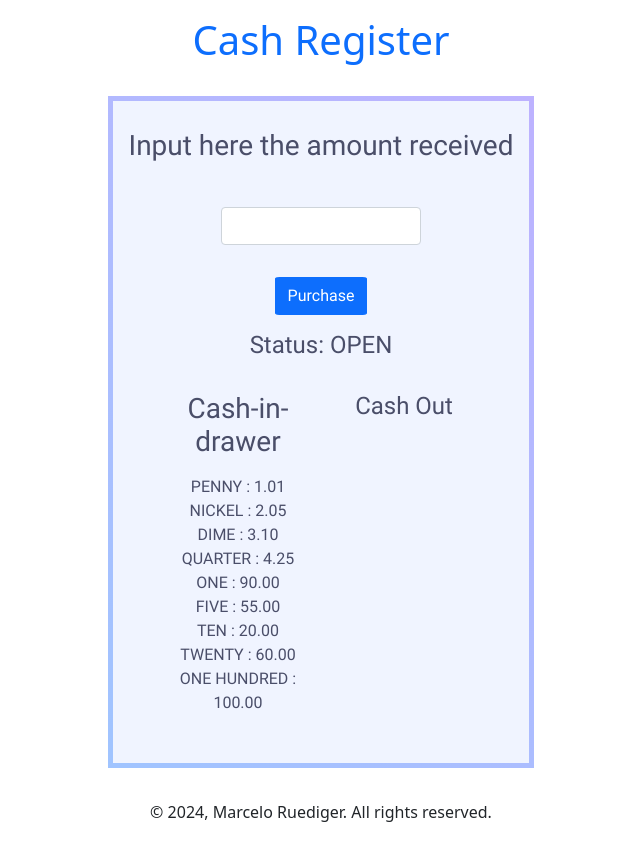
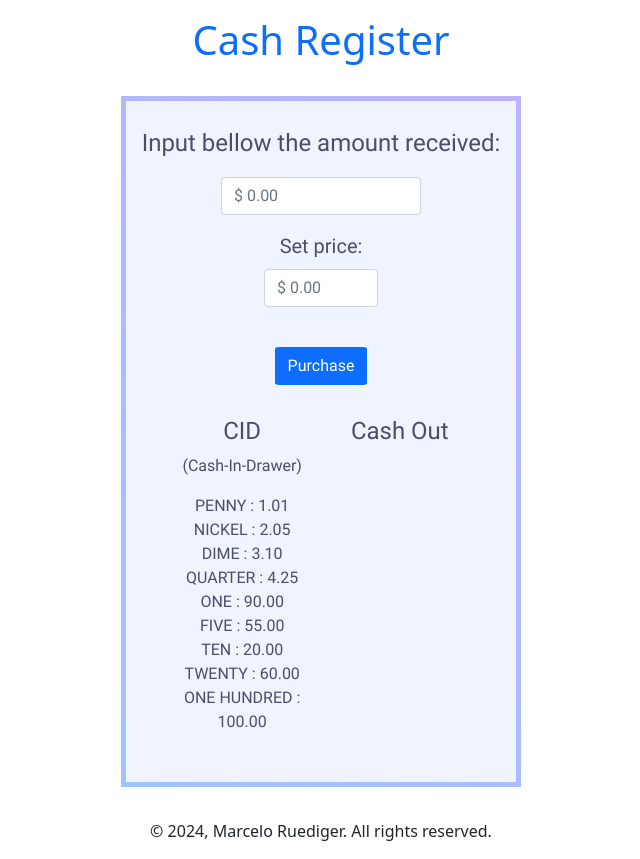
Before and after one commit to Manobrawn/cash-register, a plain HTML site: page index.html in a window 1280 px wide. Shown: the whole page, without its empty margins (319-959 px from the left). Drawn offline with nearby package versions, Linux system fonts and the light colour scheme.

Commit message:
added set price input

```diff
--- a/index.html
+++ b/index.html
@@ -14,21 +14,25 @@
     </header>
     <main class="text-center">
         <div class="main-container inner-main-container">
-            <label for="cash"><span class="fs-3">Input here the amount received</span></label><br>
-            <input type="number" id="cash" class="form-control">
+            <label for="cash"><span class="fs-4">Input bellow the amount received:</span></label><br>
+            <input type="number" id="cash" class="form-control" placeholder="$ 0.00">
+            <label for="price-input" class="fs-5">Set price: </label>
+            <span class="d-flex justify-content-center">
+                <input class="price-input form-control" type="number" id="price-input" placeholder="$ 0.00">
+            </span>
             <div class="fs-5" id="change-due"></div>
             <button class="btn btn-primary" id="purchase-btn">Purchase</button>
-            <h4 id="status">Status: OPEN</h4>
             <div class="row">
                 <!-- Cash-in-drawer Column -->
                 <div class="col-md-6">
-                    <span class="text-center"><h3>Cash-in-drawer</h3></span>
+                    <span class="text-center"><h2>CID</h2></span>
+                    <p class="text-center">(Cash-In-Drawer)</p>
                     <div id="cid"></div>
                 </div>
                 <!-- Cash-Out Column -->
                 <div class="col-md-6">
                     <div id="cod">
-                        <h4 id="cod-header">Cash Out</h4>
+                        <h2 id="cod-header">Cash Out</h2>
                     </div>
                 </div>
             </div>
--- a/script.js
+++ b/script.js
@@ -3,10 +3,8 @@ const purchaseBtn = document.getElementById("purchase-btn");
 const changeDueContainer = document.getElementById("change-due");
 const cidContainer = document.getElementById("cid");
 const codContainer = document.getElementById("cod");
-const codHeader = document.getElementById("cod-header");
-const cidStatusDom = document.getElementById("status");
+const priceInput = document.getElementById("price-input");
 
-let price = 5.5;
 let cid = [
   ['PENNY', 1.01],
   ['NICKEL', 2.05],
@@ -21,7 +19,7 @@ let cid = [
 
 const isCashEnough = () => {
     const cashFixed = cash.value;
-    const priceFixed = price;
+    const priceFixed = priceInput.value;
     if (Number(cashFixed) === Number(priceFixed)) {
         alert("No change due - customer paid with exact cash");
         return true;
@@ -48,8 +46,7 @@ const convertMap = [
 ];
 
 const breakChange = () => {
-    let cidStatus = "Status: OPEN"
-    let change = changeDue(cash, price);
+    let change = changeDue(cash, priceInput.value);
     let subtrahends = [];
     const tempCid = cid.map(([denomination, amount]) => [denomination, amount]);
 
@@ -73,24 +70,15 @@ const breakChange = () => {
 
 const updateCid = () => {
     const subtrahends = breakChange();
-    let cidStatus = "Status: OPEN";
-
-    // if (subtrahends.length === 0) {
-    //     cidStatus = "Status: INSUFFICIENT_FUNDS";
-    //     cidStatusDom.innerText = cidStatus;
-    //     return cid;
-    // }
 
     subtrahends.forEach(subtrahend => {
         const moneyDrawer = cid.find(money => money[0] === subtrahend.key);
 
         if (moneyDrawer && moneyDrawer[1] >= subtrahend.value) {
             moneyDrawer[1] = parseFloat((moneyDrawer[1] - subtrahend.value).toFixed(2));
-            cidStatus = "Status: OPEN";
         }
     });
 
-    cidStatusDom.innerText = cidStatus;
     return cid;
 };
 
@@ -100,16 +88,15 @@ const displayCid = () => {
     updatedCid.forEach(array => {
         cidContainer.innerHTML += `${array[0]} : ${array[1].toFixed(2)}<br>`;
     });
-    };
+};
 
 const handlePurchase = () => {
-    console.log("Button clicked or Enter pressed!");
+    const price = Number(priceInput.value);
     changeDueContainer.innerHTML = "";
-    codContainer.innerHTML = "";
     cidContainer.innerHTML = "";
 
     if (isCashEnough()) {
-        const change = changeDue(cash, price);
+        const change = changeDue(cash, price).toFixed(2);
         const givenCash = parseFloat(cash.value).toFixed(2);
         const subtrahends = breakChange();
         const repeatedSubtrahends = {};
@@ -121,8 +108,6 @@ const handlePurchase = () => {
                 repeatedSubtrahends[subtrahend.key] = subtrahend.value;
             }
         });
-
-        console.log(repeatedSubtrahends);
 
         changeDueContainer.innerHTML = `
         Cash: <span class="positive">$ ${givenCash}</span><br>
--- a/styles.css
+++ b/styles.css
@@ -1,11 +1,6 @@
 @font-face {
     font-family: "roboto-regular";
     src: url(./Roboto/Roboto-Regular.ttf);
-}
-
-@font-face {
-    font-family: "roboto-bold";
-    src: url(./Roboto/Roboto-Bold.ttf);
 }
 
 #cid {
@@ -39,5 +34,14 @@
 
 #cash {
     width: 200px;
+    margin-top: -1rem;
+}
 
+.main-container h2 {
+    font-size: 1.5rem;
 }
+
+.price-input {
+    width: 50%;
+    margin-top: -0.5rem;
+}
```
Also changed, not shown: 1 other file.
